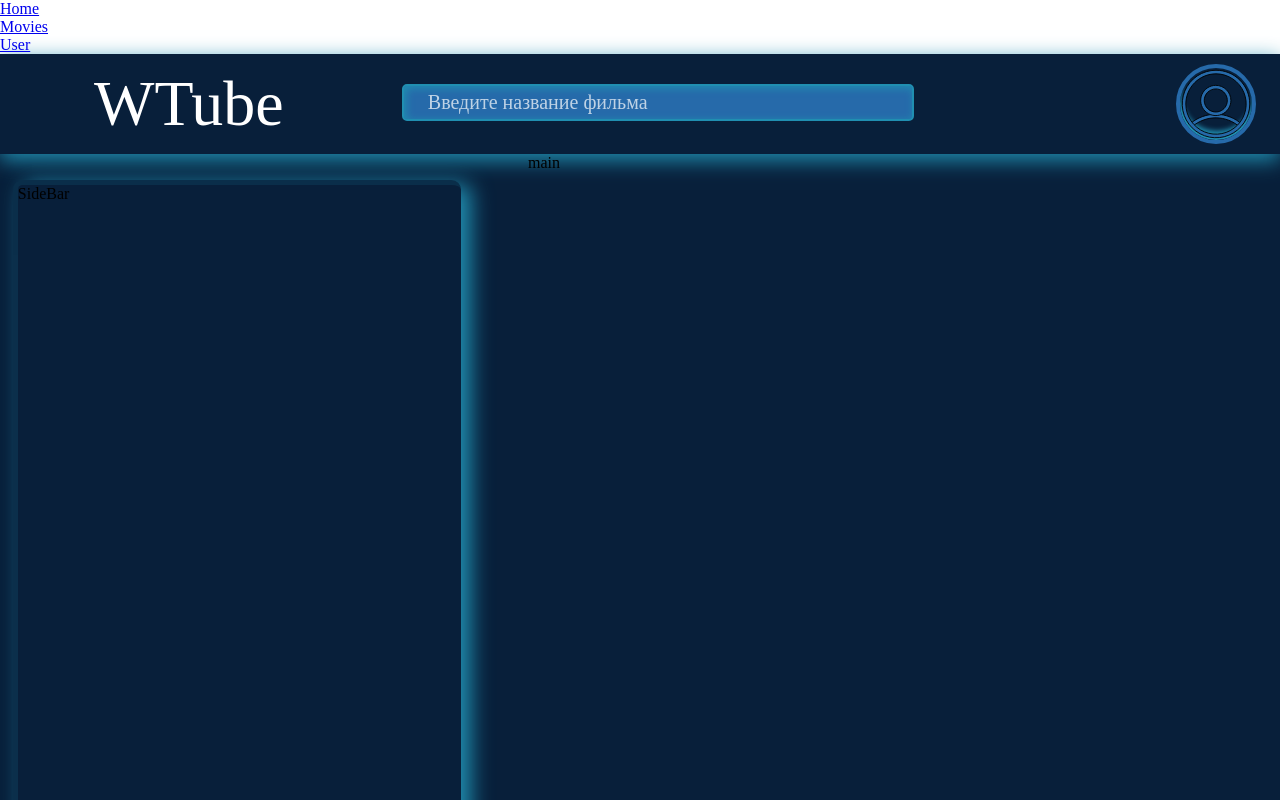
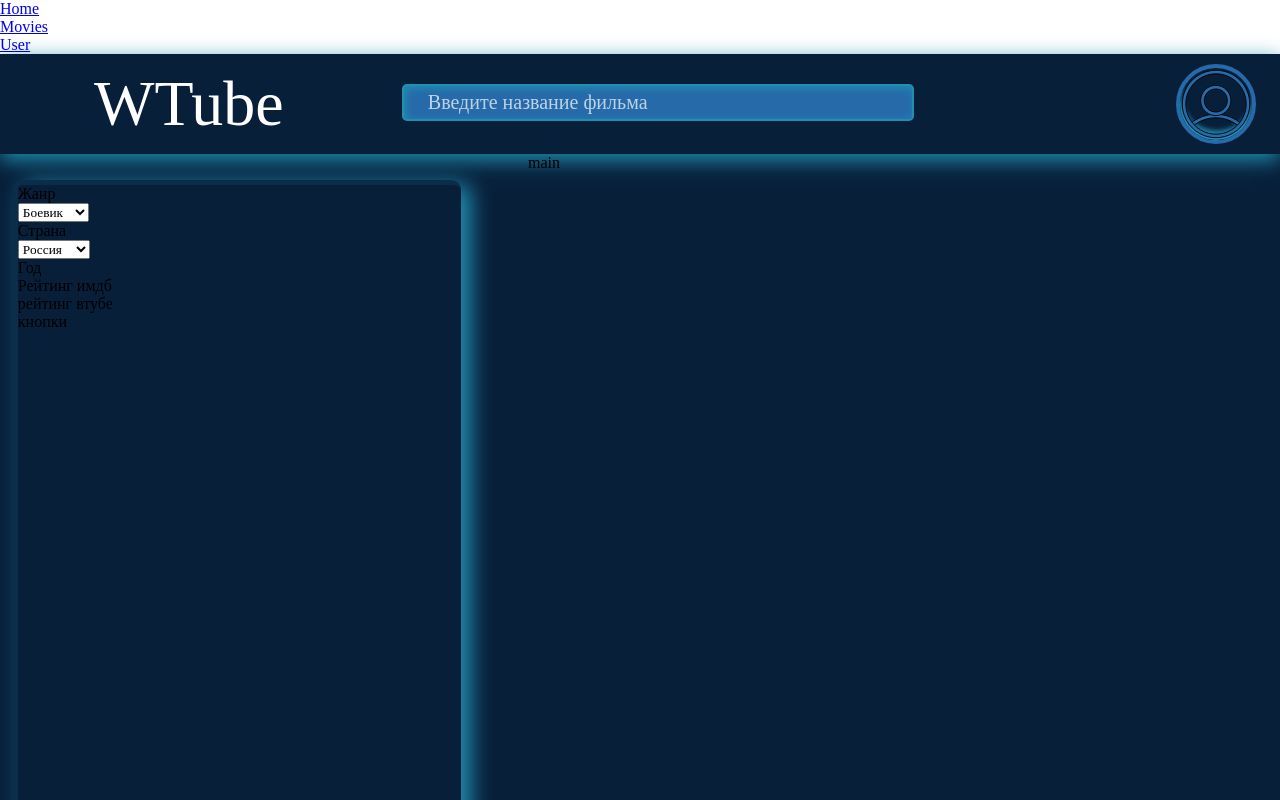
Before and after one commit to Ncomest/Wtube, a React (Create React App) app: page / in a window 1280 px wide. Shown: the top 800 px of the page. Built offline with nearby package versions, Linux system fonts and the light colour scheme; a web font is replaced by a local one.

Commit message:
add option year and country

```diff
--- a/src/UI/components/List_Choice/ListChoice.jsx
+++ b/src/UI/components/List_Choice/ListChoice.jsx
@@ -1,8 +1,33 @@
 import React from "react";
 import "./ListChoice.css";
 
-function ListChoice() {
- return <div>ListChoice</div>;
+function ListChoice({ children }) {
+ return <div>{children}</div>;
+}
+
+export function Genre() {
+ return (
+  <>
+   <p>Жанр</p>
+   <select name="Genre" id="genre">
+    <option value="0">Боевик</option>
+    <option value="1">Комедия</option>
+    <option value="2">Триллер</option>
+   </select>
+  </>
+ );
+}
+export function Country() {
+ return (
+  <>
+   <p>Страна</p>
+   <select name="Country" id="country">
+    <option value="0">Россия</option>
+    <option value="1">Америка</option>
+    <option value="2">Китай</option>
+   </select>
+  </>
+ );
 }
 
 export default ListChoice;
--- a/src/modules/components/SideBar/SideBar.jsx
+++ b/src/modules/components/SideBar/SideBar.jsx
@@ -1,16 +1,34 @@
 import React from "react";
 import "./SideBar.css";
-
+import ListChoice, {
+ Country,
+ Genre,
+} from "../../../UI/components/List_Choice/ListChoice";
 
 function SideBar() {
- return <div className="SideBar">SideBar</div>;
+ return (
+  <div className="SideBar">
+   <FilterBar />
+  </div>
+ );
 }
 
+const FilterBar = () => {
+ return (
+  <div>
+   <ListChoice>
+    <Genre />
+   </ListChoice>
+   <ListChoice>
+    <Country />
+   </ListChoice>
 
-const SideBarBackground = () => {
-  return (
-    <div></div>
-  );
-}
+   <div>Год</div>
+   <div>Рейтинг имдб</div>
+   <div>рейтинг втубе</div>
+   <div>кнопки</div>
+  </div>
+ );
+};
 
 export default SideBar;
```
